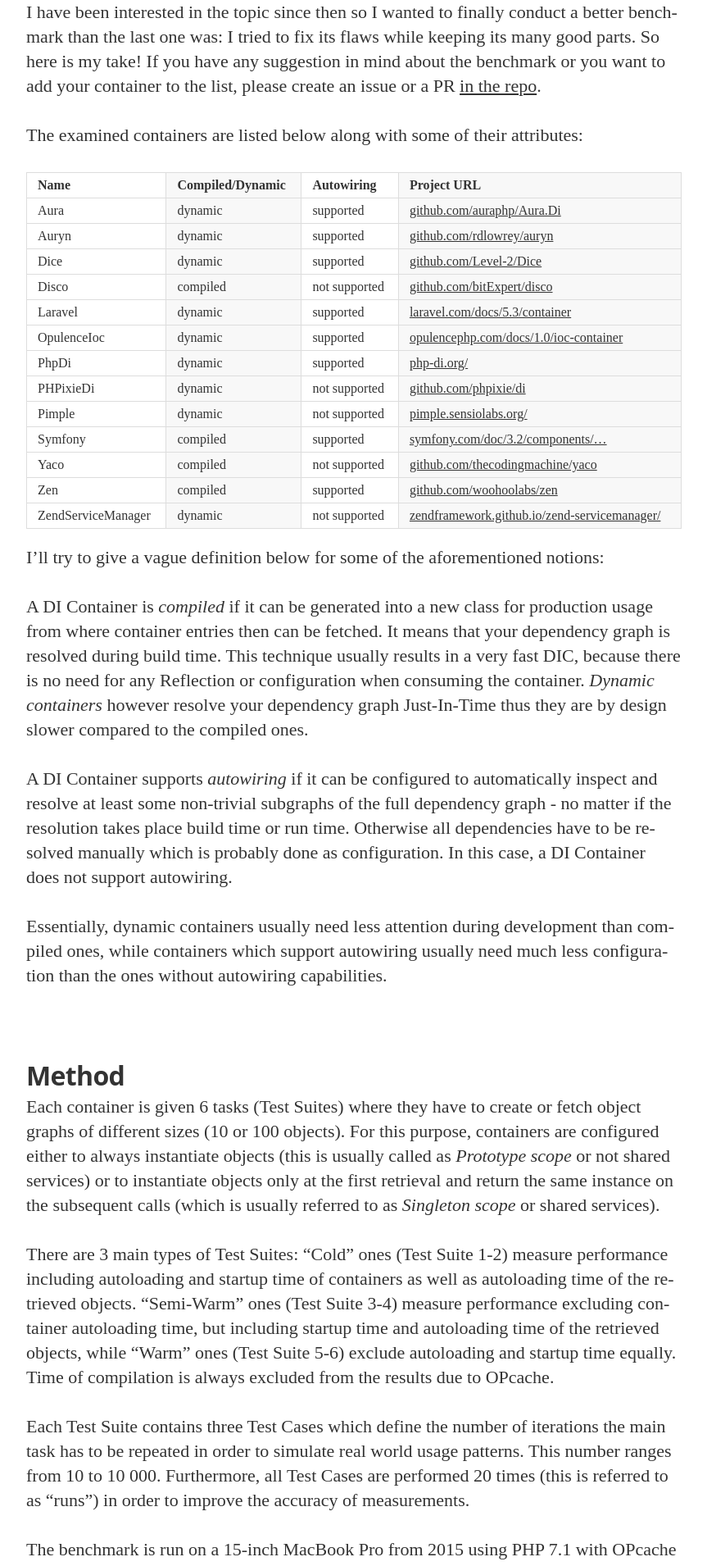
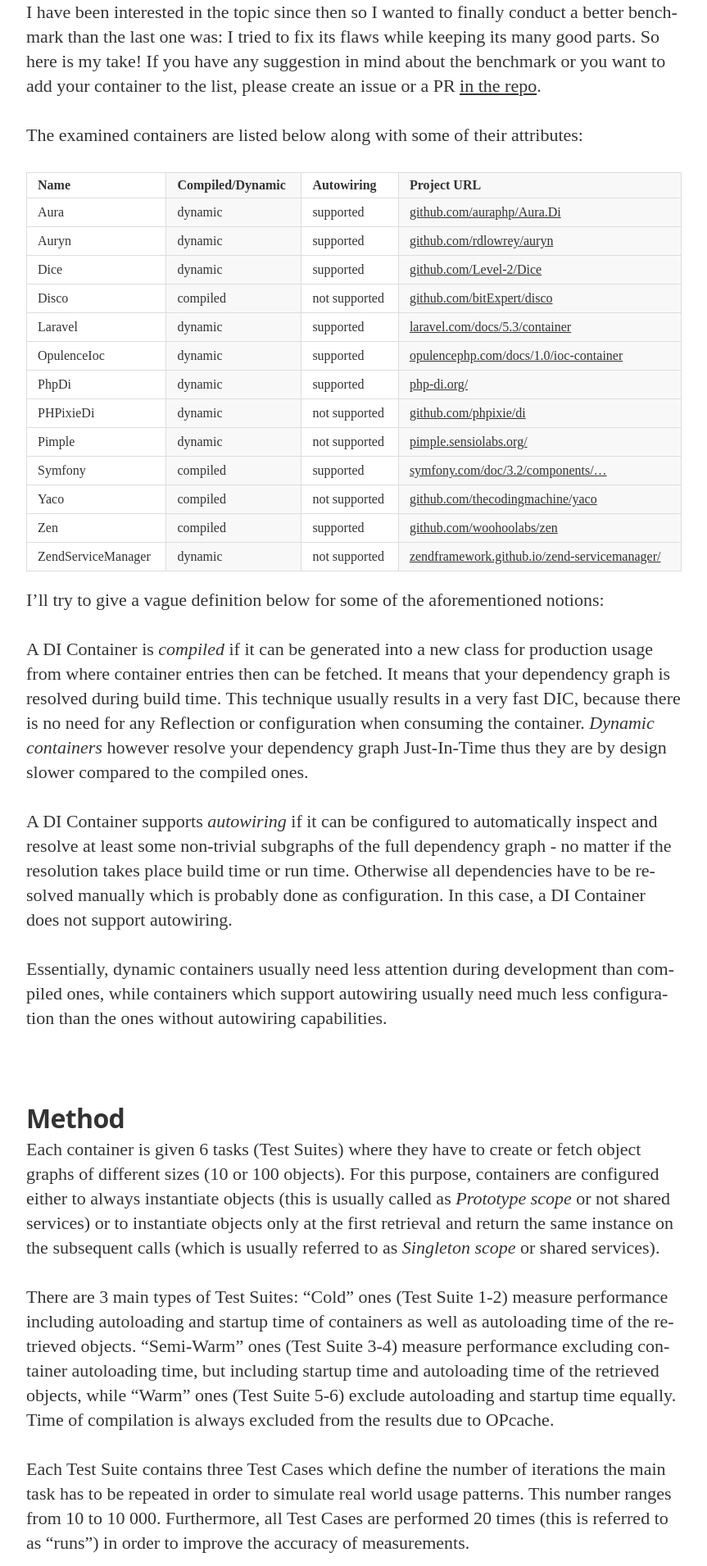
Before and after one commit to kocsismate/kocsismate.github.io, a Jekyll site: the page built from _posts/2017-01-20-benchmark-for-some-popular-di-containers.md, in a window 1280 px wide. Shown: the part 1060-2970 px from the top of the page at 82% size, without its empty margins (208-1071 px from the left). Built offline with Jekyll 4.4.1, drawn with Linux system fonts in a browser that asks for light colours; nearby versions of some CDN libraries; some web fonts are replaced; comment, search, counter and statistics services are not loaded.

Commit message:
Added more space

```diff
--- a/assets/css/main.sass
+++ b/assets/css/main.sass
@@ -460,6 +460,7 @@
         :nth-child(2n)
           background-color: #f8f8f8
         th
+          font-size: 16px
           font-weight: bold
           border: 1px solid #ddd
           text-align: left
@@ -469,7 +470,7 @@
           border: 1px solid #ddd
           text-align: left
           margin: 0
-          padding: 6px 13px
+          padding: 8px 13px
       tr th :first-child, table tr td :first-child
         margin-top: 0
       tr th :last-child, table tr td :last-child
```
